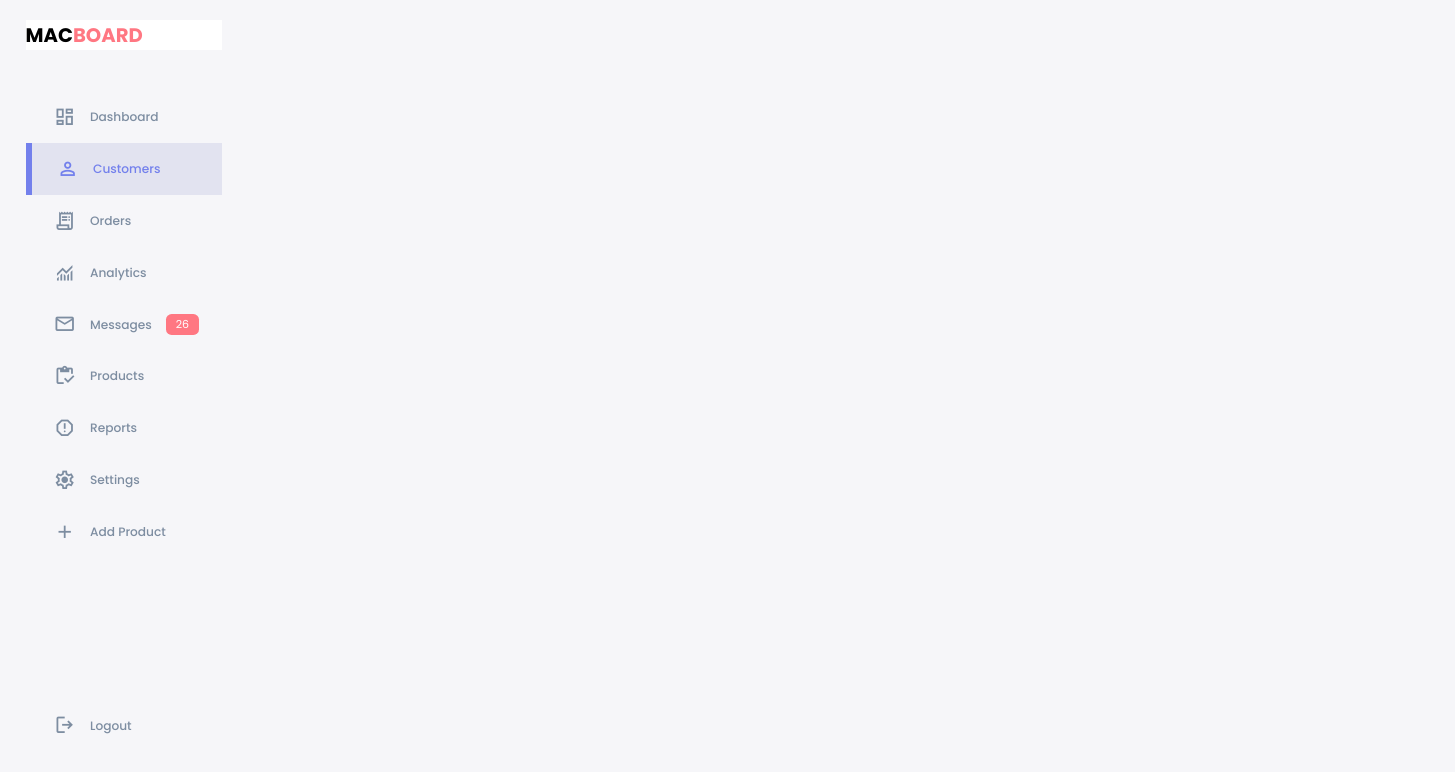
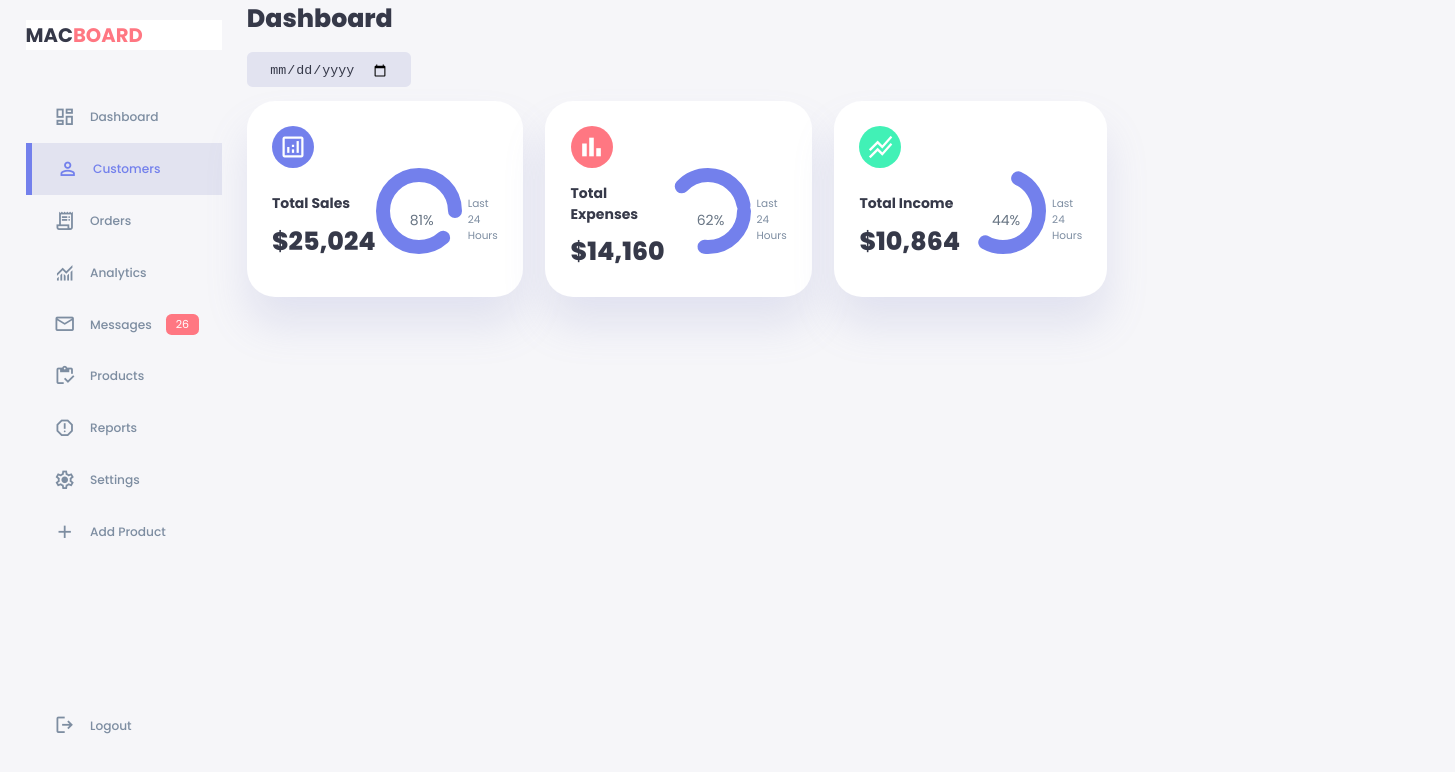
Before and after one commit to MylesCherebin/admin_dashboard, a plain HTML site: page index.html in a window 1280 px wide. Shown: the whole page, 1455 px wide, since content can reach past the window. Drawn offline with nearby package versions, Linux system fonts and the light colour scheme.

Commit message:
insights section and styling

```diff
--- a/index.html
+++ b/index.html
@@ -68,7 +68,69 @@
             </div>
         </aside>
         <main>
+            <h1>Dashboard</h1>
+            <div class="date">
+                <input type="date">
+            </div>
+            <div class="insights">
+                <div class="sales">
+                    <span class="material-symbols-outlined">analytics</span>
+                    <div class="middle">
+                        <div class="left">
+                            <h3>Total Sales</h3>
+                            <h1>$25,024</h1>
+                        </div>
+                        <div class="progress">
+                            <svg>
+                                <circle cx="38" cy="38" r="36"></circle>
+                            </svg>
+                            <div class="number">
+                                <p>81%</p>
+                            </div>
+                        </div>
+                        <small class="text-muted">Last 24 Hours</small>
+                    </div>
 
+                </div>
+                <div class="expenses">
+                    <span class="material-symbols-outlined">bar_chart</span>
+                    <div class="middle">
+                        <div class="left">
+                            <h3>Total Expenses</h3>
+                            <h1>$14,160</h1>
+                        </div>
+                        <div class="progress">
+                            <svg>
+                                <circle cx="38" cy="38" r="36"></circle>
+                            </svg>
+                            <div class="number">
+                                <p>62%</p>
+                            </div>
+                        </div>
+                        <small class="text-muted">Last 24 Hours</small>
+                    </div>
+
+                </div>
+                <div class="income">
+                    <span class="material-symbols-outlined">stacked_line_chart</span>
+                    <div class="middle">
+                        <div class="left">
+                            <h3>Total Income</h3>
+                            <h1>$10,864</h1>
+                        </div>
+                        <div class="progress">
+                            <svg>
+                                <circle cx="38" cy="38" r="36"></circle>
+                            </svg>
+                            <div class="number">
+                                <p>44%</p>
+                            </div>
+                        </div>
+                        <small class="text-muted">Last 24 Hours</small>
+                    </div>
+
+                </div>
+            </div>
         </main>
         <aside></aside>
     </div>
--- a/style.css
+++ b/style.css
@@ -14,7 +14,7 @@
     --color-dark-variant: #677483;
     --color-background: #f6f6f9;
 
-    --color-border-radius: 2rem;
+    --card-border-radius: 2rem;
     --border-radius-1: 0.4rem;
     --border-radius-2: 0.8rem;
     --border-radius-3: 1.2rem;
@@ -22,7 +22,7 @@
     --card-padding: 1.8rem;
     --padding-1: 1.2rem;
 
-    --box-shadow: 0 2rem 3rem var(var(--color-light))
+    --box-shadow: 0 2rem 3rem var(--color-light)
 }
 
 *{
@@ -47,6 +47,7 @@ body {
     background: var(--color-background);
     user-select: none;
     overflow-x: hidden;
+    color: var(--color-dark);
 }
 
 .container{
@@ -218,3 +219,114 @@ aside .sidebar .message-count{
     font-size: 11px;
     border-radius: var(--border-radius-1);
 }
+
+/* ============MAIN===========*/
+
+main{
+    margin-top: 1.4 rem;
+}
+
+main .date{
+    display: inline-block;
+    background: var(--color-light);
+    border-radius: var(--border-radius-1);
+    margin-top: 1rem;
+    padding: .5rem 1.6rem;
+}
+
+main .date input[type='date']{
+    background: transparent;
+    color: var(--color-dark);
+}
+
+main .insights{
+    display: grid;
+    grid-template-columns: repeat(3, 1fr);
+    gap: 1.6rem;
+}
+
+main .insights > div{
+    background: var(--color-white);
+    padding: var(--card-padding);
+    border-radius: var(--card-border-radius);
+    margin-top: 1rem;
+    box-shadow: var(--box-shadow);
+    transition: all 300ms ease;
+}
+
+main .insights > div:hover{
+    box-shadow: none;
+}
+
+main .insights > div span{
+    background: var(--color-primary);
+    padding: .5rem;
+    border-radius: 50%;
+    color: var(--color-white);
+    font-size: 2rem;
+}
+
+main .insights > div.expenses span{
+    background: var(--color-danger);
+}
+
+main .insights > div.income span{
+    background: var(--color-success);
+}
+
+main .insights > div .middle{
+    display: flex;
+    align-items: center;
+    justify-content: space-between;
+}
+
+main .insights h3{
+    margin: 1rem 0 0.6rem;
+    font-size: 1rem;
+}
+
+main .insights .progress{
+    position: relative;
+    width: 92px;
+    height: 92 px;
+    border-radius: 50%
+}
+
+main .insights svg{
+    width: 7rem;
+    height: 7rem;
+}
+
+main .insights svg circle{
+    fill: none;
+    stroke: var(--color-primary);
+    stroke-width: 14;
+    stroke-linecap: round;
+    transform: translate(5px,5px);
+}
+
+main .insights .sales svg circle{
+    stroke-dashoffset: -30;
+    stroke-dasharray: 200;
+}
+
+main .insights .expenses svg circle{
+    stroke-dashoffset: 20;
+    stroke-dasharray: 80;
+}
+
+main .insights .income svg circle{
+    stroke-dashoffset: 35;
+    stroke-dasharray: 110;
+}
+
+main .insights .progress .number{
+    position: absolute;
+    top: 0;
+    left: 0;
+    height: 100%;
+    width: 100%;
+    display: flex;
+    align-items: center;
+    justify-content: center;
+}
```
